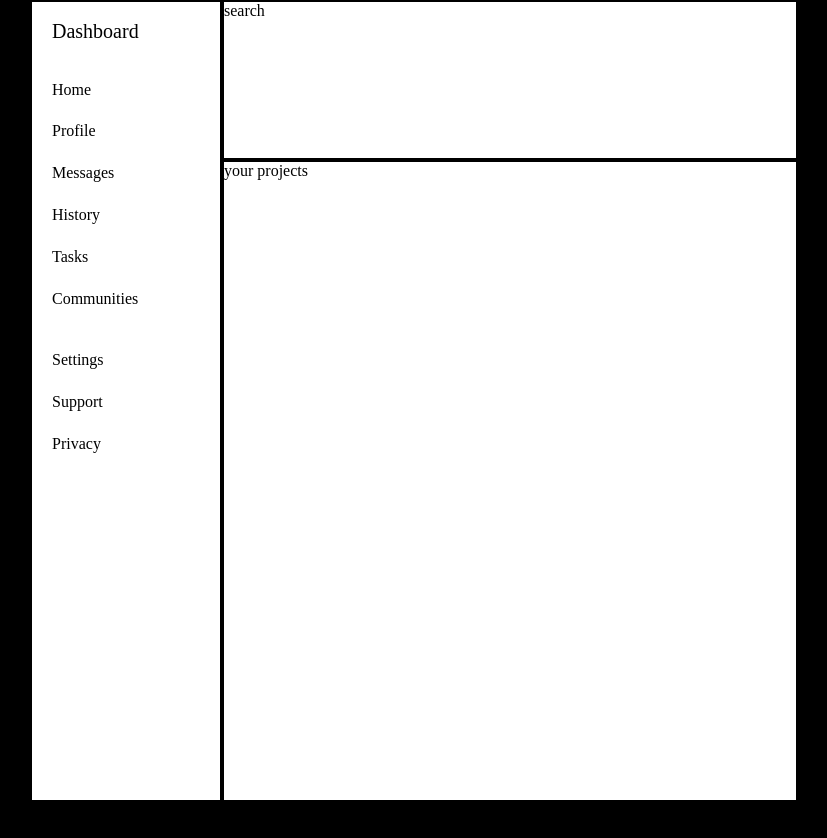
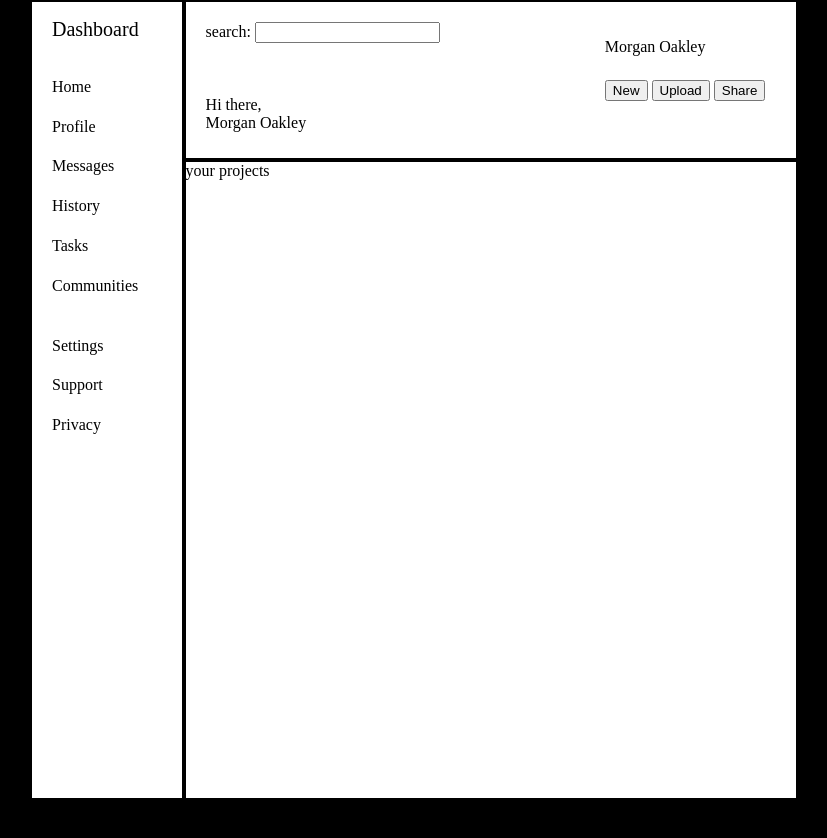
Before and after one commit to sarzhh/admin-dashboard, a plain HTML site: page index.html in a window 1280 px wide. Shown: the whole page, without its empty margins (226-1053 px from the left). After the commit the page ends 800 px from the top, so only its background shows below. Drawn offline with Linux system fonts and the light colour scheme.

Commit message:
Add layout for header

```diff
--- a/index.html
+++ b/index.html
@@ -25,7 +25,19 @@
             </div>
         </div>
         <div class="header">
-             <div>search</div>
+             <div class="search-bar">
+                <label for="search">search:</label>
+                <input type="text" id="search">
+             </div>
+             <p>Morgan Oakley</p>
+             <div>
+               <p>Hi there, <br> Morgan Oakley</p>
+             </div>
+             <div class="buttons">
+                <button>New</button>
+                <button>Upload</button>
+                <button>Share</button>
+             </div>
         </div>
         <div class="main">
             <div>your projects</div>
--- a/styles.css
+++ b/styles.css
@@ -11,8 +11,8 @@ body{
     margin: 0 20%;
     height: 100vh;
     background-color: white;
-    grid-template-columns:[first] 25% [second] 75%[third] ;
-    grid-template-rows: [first] 20% [second] 85%[third] ;
+    grid-template-columns:[first] 20% [second] 80%[third] ;
+    grid-template-rows: [first] 20% [second] 80%[third] ;
 }
 
 .side-bar,
@@ -41,3 +41,11 @@ body{
 .settings{
     display: grid;
 }
+
+.header{
+    display: grid;
+    grid-template-columns:[first] 70% [second] 30%[third] ;
+    grid-template-rows: [first] 50% [second] 50%[third] ;
+    box-sizing: border-box;
+    padding: 20px;
+}
```
